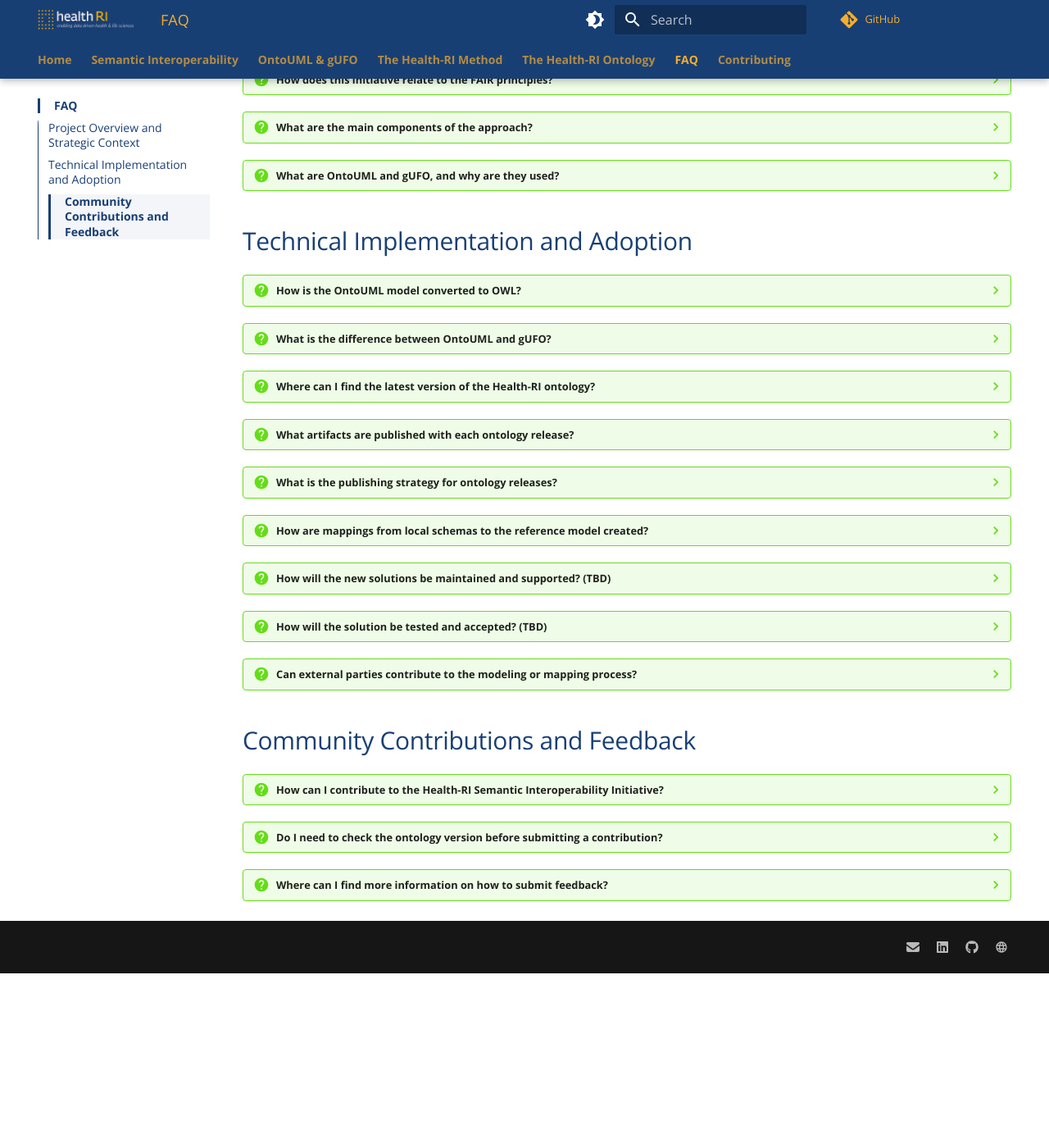
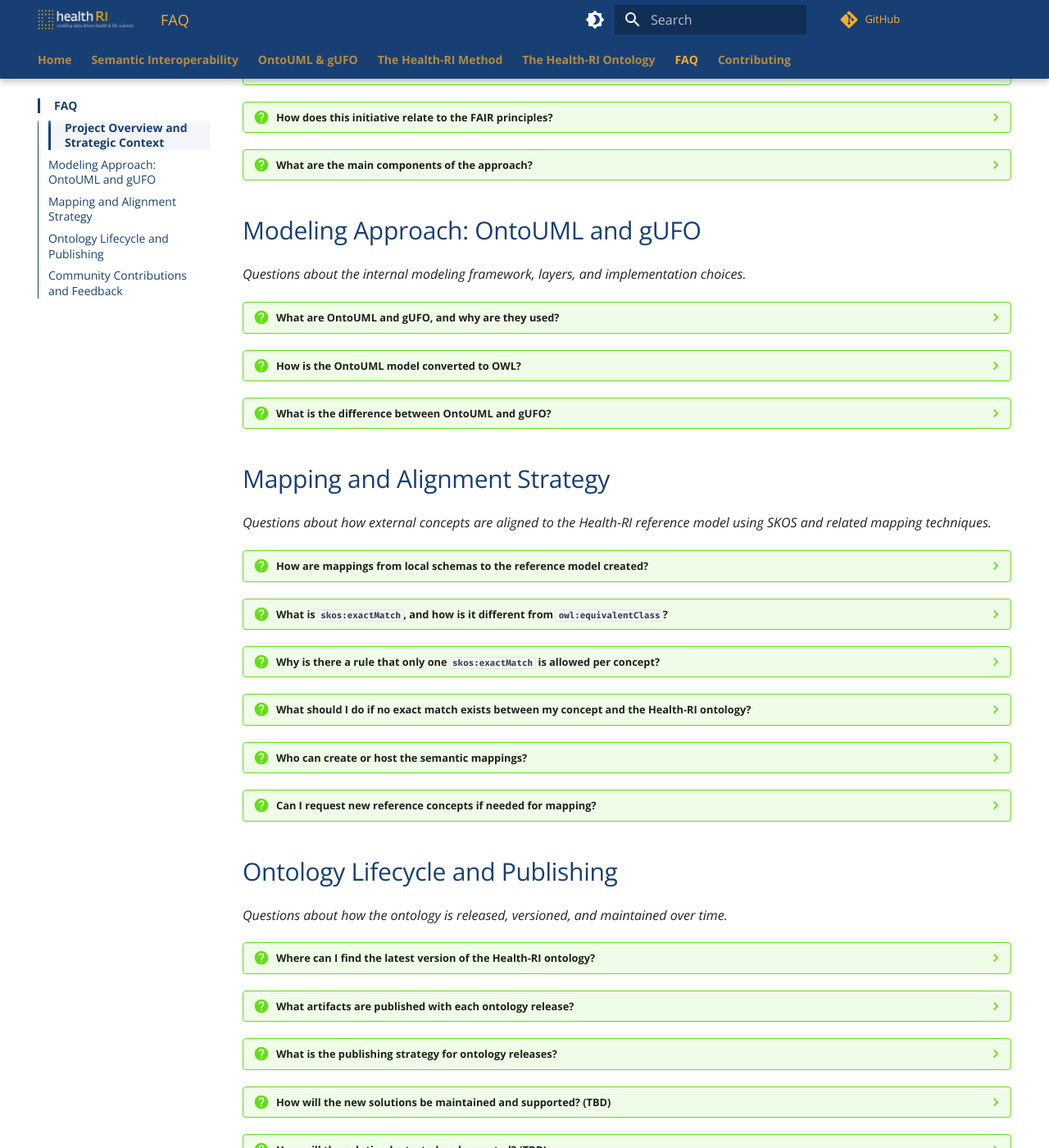
Before and after one commit to Health-RI/semantic-interoperability, an MkDocs documentation site: the page built from docs/faq.md, in a window 1280 px wide and 1400 px high, scrolled down 1327 px. Shown: the whole window at 82% size. Built offline with MkDocs 1.6.1 and Material for MkDocs 9.7.7, drawn with Linux system fonts in a browser that asks for light colours; comment, search, counter and statistics services are not loaded; before the commit the page ends 2514 px from its top, so only the background shows below that; some of the changed text lies outside the part shown.

Commit message:
refactor(faq): restructure FAQ into thematic sections and update TBD answers
- Reorganized the FAQ into five sections: Project Overview, Modeling Approach, Mapping and Alignment Strategy, Ontology Lifecycle and Publishing, and Community Contributions.
- Added brief descriptions under each section header.
- Replaced TBD answers for questions on semantic interoperability goals, success criteria, challenges, and current progress.
- Improved clarity and consistency across answers related to OntoUML, gUFO, and mapping practices.

```diff
--- a/docs/faq.md
+++ b/docs/faq.md
@@ -5,11 +5,13 @@
 
 ## Project Overview and Strategic Context
 
+*Questions about the initiative’s purpose, strategic goals, expected impact, and broader context.*
+
 ??? question "What is the goal of Health-RI’s semantic interoperability initiative?"
     To enable meaningful data integration across health and life sciences institutions by aligning data semantically, not just structurally. This is achieved through the development and adoption of a common reference model that captures domain meaning explicitly.
 
-??? question "What exactly are we trying to achieve with semantic interoperability? (TBD)"
-    TBD.
+??? question "What exactly are we trying to achieve with semantic interoperability?"
+    We aim to align external and internal ontologies to a shared reference model, ensuring that semantic definitions are preserved across conceptual and computational layers. This is achieved through structured mappings (e.g., `skos:exactMatch`) from third-party concepts to Health-RI’s authoritative conceptual model (OntoUML) and its computational counterpart (gUFO).
 
 ??? question "Why is semantic interoperability important in healthcare and life sciences?"
     Because it ensures that data from diverse sources is interpreted consistently, reducing the risk of misinterpretation and improving reusability, reproducibility, and trust. It supports FAIR data practices and accelerates data-driven innovation.
@@ -17,8 +19,8 @@
 ??? question "What problem is this initiative addressing?"
     It addresses the issue of inconsistent data semantics across institutions, which leads to errors, false agreement, and limited reuse. Many systems use similar terms but with different meanings, or different terms for the same concept.
 
-??? question "What does success look like for this project? (TBD)"
-    TBD.
+??? question "What does success look like for this project?"
+    Success means having a robust reference model (OntoUML) and executable OWL artifacts (gUFO) in place, with external ontologies semantically aligned through precise mappings. It also includes supporting community contributions, replacing approximate mappings (e.g., `skos:narrowMatch`) with exact ones where possible, and continuously refining the model to bridge semantic gaps.
 
 ??? question "Who will benefit from or use the developed solutions?"
     Researchers, clinicians, developers, and data stewards who need to align datasets from different systems and institutions while preserving domain meaning.
@@ -29,14 +31,14 @@
 ??? question "What is the current situation regarding data interoperability in the Netherlands? (TBD)"
     TBD.
 
-??? question "How do current systems or processes work without semantic alignment? (TBD)"
-    TBD.
+??? question "How do current systems or processes work without semantic alignment?"
+    Without semantic alignment, systems may use the same term for different concepts or different terms for the same concept, causing ambiguity and inconsistency.
 
-??? question "What are some examples of current successes or progress? (TBD)"
-    TBD.
+??? question "What are some examples of current successes or progress?"
+    The development of the OntoUML conceptual model, its implementation as the gUFO OWL ontology, and the strategy for semantically aligning third-party ontologies using SKOS mapping are all concrete milestones achieved. Figures and examples in the documentation illustrate successful alignment strategies already in use.
 
-??? question "What challenges are currently being faced? (TBD)"
-    TBD.
+??? question "What challenges are currently being faced?"
+    One challenge is when no exact match exists between external concepts and the reference ontology. This requires approximate mappings and motivates the need to expand the Health-RI ontology to bridge gaps. Another challenge is managing transitivity and ambiguity in mappings (e.g., limiting to a single `skos:exactMatch` per concept).
 
 ??? question "What risks and limitations should be considered? (TBD)"
     TBD.
@@ -44,8 +46,8 @@
 ??? question "What assumptions are being made during development? (TBD)"
     TBD.
 
-??? question "What changes are expected in the future? (TBD)"
-    TBD.
+??? question "What changes are expected in the future?"
+    Future work includes refining the ontology by introducing intermediate concepts to replace approximate mappings with exact ones, enhancing semantic precision and reasoning capabilities.
 
 ??? question "How might the future process or system improve data use across institutions? (TBD)"
     TBD.
@@ -55,6 +57,9 @@
 
 ??? question "What is the common reference model and why is it needed?"
     It’s a conceptual model created using OntoUML to serve as a semantic anchor for all participating data schemas. Instead of replacing local schemas, it provides a shared foundation for mapping and aligning meaning.
+
+    OntoUML defines the domain-level semantics, while gUFO implements those concepts in OWL. This layered architecture ensures that semantic meaning is preserved from human-level models to machine-readable artifacts.
+
     [Read more](../method/)
 
 ??? question "How does this initiative relate to the FAIR principles?"
@@ -67,11 +72,16 @@
     - Schema-to-ontology mappings using tools like SSSOM
     [Read more](../method/#toward-a-solution-introducing-a-common-reference-model)
 
+## Modeling Approach: OntoUML and gUFO
+
+*Questions about the internal modeling framework, layers, and implementation choices.*
+
 ??? question "What are OntoUML and gUFO, and why are they used?"
     OntoUML is a conceptual modeling language grounded in formal ontology (UFO). gUFO is its OWL counterpart, enabling computational use. Together, they ensure semantic precision and machine-actionable models.
+
+    OntoUML operates at MDA's CIM layer to capture conceptual semantics, while gUFO provides a platform-independent OWL implementation at the PIM layer. This ensures a traceable and interoperable flow from conceptualization to deployment.
+
     [OntoUML overview](../ontouml-gufo/ontouml/) • [gUFO details](../ontouml-gufo/gufo/)
-
-## Technical Implementation and Adoption
 
 ??? question "How is the OntoUML model converted to OWL?"
     The OntoUML model is exported to OWL using the gUFO specification via plugin tooling. The resulting ontology retains the original semantics in a format suitable for Semantic Web technologies.
@@ -80,6 +90,42 @@
 ??? question "What is the difference between OntoUML and gUFO?"
     OntoUML is a conceptual modeling language for humans; gUFO is its OWL-based computational counterpart used in Semantic Web technologies.
     [OntoUML](../ontouml-gufo/ontouml/) • [gUFO](../ontouml-gufo/gufo/)
+
+## Mapping and Alignment Strategy
+
+*Questions about how external concepts are aligned to the Health-RI reference model using SKOS and related mapping techniques.*
+
+??? question "How are mappings from local schemas to the reference model created?"
+    If schemas are OWL/RDF-based, mappings can be embedded directly using standard RDF properties. Otherwise, external mappings are created using [SSSOM](https://mapping-commons.github.io/sssom/).
+
+    Mappings follow SKOS standards and can be asserted using:
+    - `skos:exactMatch` for perfect semantic alignment (only one allowed),
+    - `skos:broadMatch` or `skos:narrowMatch` when the match is approximate.
+
+    These mappings support semantic alignment without requiring modification to the original schema and are managed either by Health-RI (non-invasively in SSSOM) or by partners (embedded in their own RDF models).
+
+    [Full explanation](../method/#mapping-schemas-to-the-gufo-ontology)
+
+??? question "What is `skos:exactMatch`, and how is it different from `owl:equivalentClass`?"
+    `skos:exactMatch` indicates strong semantic similarity between two concepts across different ontologies, but it does not imply logical equivalence. Unlike `owl:equivalentClass`, it avoids unintended reasoning consequences and is safer for linking ontologies with different logical foundations.
+
+??? question "Why is there a rule that only one `skos:exactMatch` is allowed per concept?"
+    To avoid semantic ambiguity. Allowing multiple `skos:exactMatch` assertions for the same concept would imply conflicting definitions and hinder consistent interpretation. Each external concept must match only one Health-RI concept with perfect equivalence.
+
+??? question "What should I do if no exact match exists between my concept and the Health-RI ontology?"
+    If your concept is broader or narrower than any existing reference concept, use `skos:broadMatch` or `skos:narrowMatch` accordingly. These mappings allow approximate alignment. You are also encouraged to contact the Health-RI team to propose additions to the reference model to enable more precise mappings in the future.
+
+??? question "Who can create or host the semantic mappings?"
+    Mappings can be authored by:
+    - **Health-RI** (non-invasive, published in SSSOM format), for public or external ontologies;
+    - **External partners**, by embedding `skos:*Match` statements directly in their ontology files, especially when they control the editorial process of the external artifact.
+
+??? question "Can I request new reference concepts if needed for mapping?"
+    Yes. If you find that no suitable concept exists in the Health-RI ontology to match yours, you can propose new reference concepts. These requests are welcome and reviewed by the modeling team. If accepted, new concepts may be added to enable stronger mappings in the future.
+
+## Ontology Lifecycle and Publishing
+
+*Questions about how the ontology is released, versioned, and maintained over time.*
 
 ??? question "Where can I find the latest version of the Health-RI ontology?"
     All published versions are available in the `/ontologies/` folder. The most recent major release is always accessible via:
@@ -98,15 +144,15 @@
     A fast versioning strategy is adopted, where only major versions are considered stable and published with full documentation. Minor/patch versions are published for collaboration and traceability.
     [More info](../ontology/publishing/#versioning-policy)
 
-??? question "How are mappings from local schemas to the reference model created?"
-    If schemas are OWL/RDF-based, mappings can be embedded directly using standard RDF properties. Otherwise, external mappings are created using [SSSOM](https://mapping-commons.github.io/sssom/).
-    [Full explanation](../method/#mapping-schemas-to-the-gufo-ontology)
-
 ??? question "How will the new solutions be maintained and supported? (TBD)"
     TBD.
 
 ??? question "How will the solution be tested and accepted? (TBD)"
     TBD.
+
+## Community Contributions and Feedback
+
+*Questions about how users can provide input, report issues, or contribute to the ontology and mappings.*
 
 ??? question "Can external parties contribute to the modeling or mapping process?"
     Yes. External contributions are welcome and encouraged.
@@ -120,8 +166,6 @@
     - Proposing example use cases or general feedback
 
     For details, visit the [Contributing page](../contributing/).
-
-## Community Contributions and Feedback
 
 ??? question "How can I contribute to the Health-RI Semantic Interoperability Initiative?"
     You can contribute by submitting structured feedback using one of our GitHub Issue Forms. We currently support the following contribution types:
```
